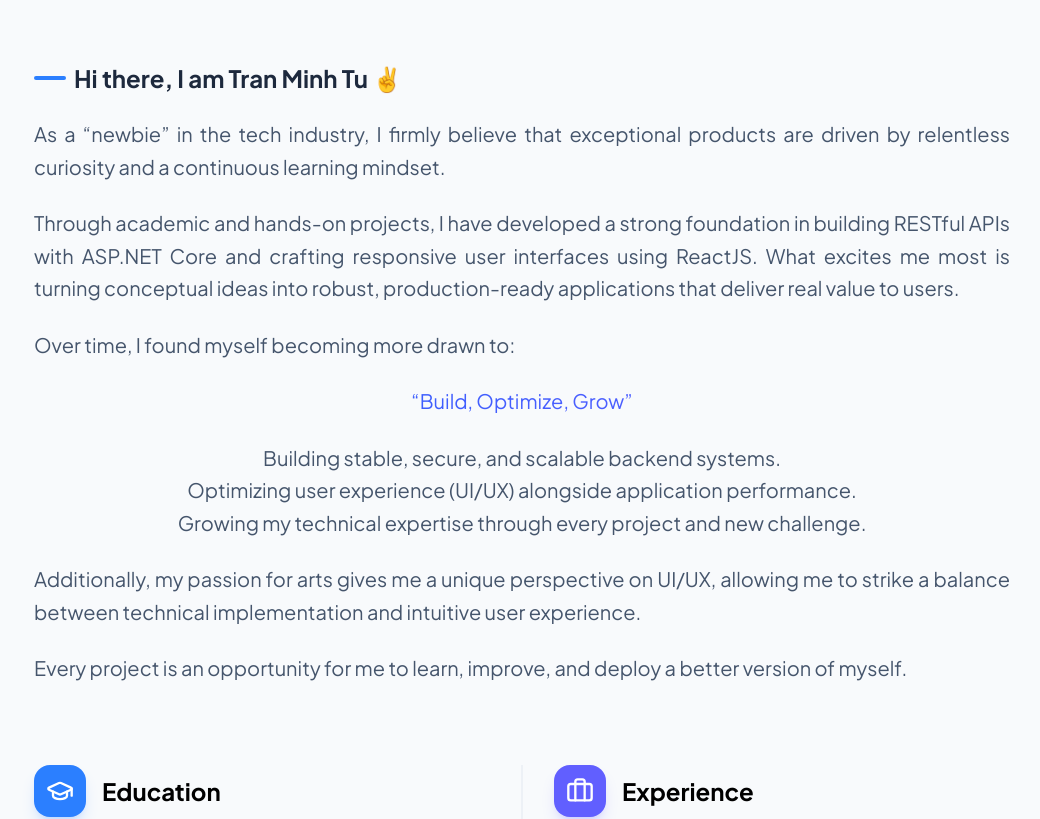
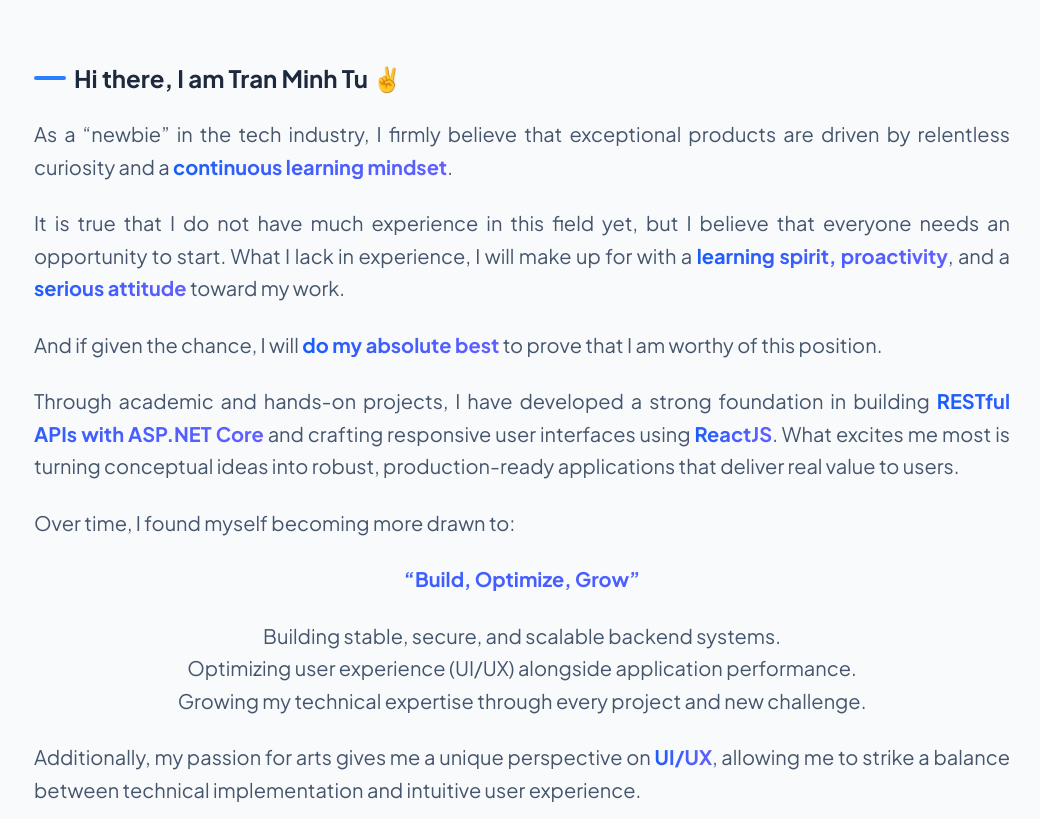
Before and after one commit to trantu0711/portfolio, a React (Vite) app in the folder portfolio/: page / in a window 1280 px wide. Shown: the part 944-1763 px from the top of the page, without its empty margins (118-1158 px from the left). Built offline with nearby package versions, Linux system fonts and the light colour scheme.

Commit message:
Highlight những từ khóa phần about làm nổi nật kỹ năng

```diff
--- a/portfolio/public/locales/en/translation.json
+++ b/portfolio/public/locales/en/translation.json
@@ -28,12 +28,14 @@
     "section_title": "About Me",
     "intro_title": "Hi there, I am Tran Minh Tu ✌️",
     "intro_description": [
-      "As a “newbie” in the tech industry, I firmly believe that exceptional products are driven by relentless curiosity and a continuous learning mindset.",
-      "Through academic and hands-on projects, I have developed a strong foundation in building RESTful APIs with ASP.NET Core and crafting responsive user interfaces using ReactJS. What excites me most is turning conceptual ideas into robust, production-ready applications that deliver real value to users.",
+      "As a “newbie” in the tech industry, I firmly believe that exceptional products are driven by relentless curiosity and a <span class='text-transparent bg-clip-text bg-gradient-to-r from-blue-600 to-indigo-500 font-bold'>continuous learning mindset</span>.",
+      "It is true that I do not have much experience in this field yet, but I believe that everyone needs an opportunity to start. What I lack in experience, I will make up for with a <span class='text-transparent bg-clip-text bg-gradient-to-r from-blue-600 to-indigo-500 font-bold'>learning spirit, proactivity</span>, and a <span class='text-transparent bg-clip-text bg-gradient-to-r from-blue-600 to-indigo-500 font-bold'>serious attitude</span> toward my work.",
+      "And if given the chance, I will <span class='text-transparent bg-clip-text bg-gradient-to-r from-blue-600 to-indigo-500 font-bold'>do my absolute best</span> to prove that I am worthy of this position.",
+      "Through academic and hands-on projects, I have developed a strong foundation in building <span class='text-transparent bg-clip-text bg-gradient-to-r from-blue-600 to-indigo-500 font-bold'>RESTful APIs with ASP.NET Core</span> and crafting responsive user interfaces using <span class='text-transparent bg-clip-text bg-gradient-to-r from-blue-600 to-indigo-500 font-bold'>ReactJS</span>. What excites me most is turning conceptual ideas into robust, production-ready applications that deliver real value to users.",
       "Over time, I found myself becoming more drawn to:",
       "“Build, Optimize, Grow”",
-      "Building stable, secure, and scalable backend systems.\nOptimizing user experience (UI/UX) alongside application performance.\nGrowing my technical expertise through every project and new challenge.",
-      "Additionally, my passion for arts gives me a unique perspective on UI/UX, allowing me to strike a balance between technical implementation and intuitive user experience.",
+      "Building stable, secure, and scalable backend systems.\n Optimizing user experience (UI/UX) alongside application performance.\n Growing my technical expertise through every project and new challenge.",
+      "Additionally, my passion for arts gives me a unique perspective on <span class='text-transparent bg-clip-text bg-gradient-to-r from-blue-600 to-indigo-500 font-bold'>UI/UX</span>, allowing me to strike a balance between technical implementation and intuitive user experience.",
       "Every project is an opportunity for me to learn, improve, and deploy a better version of myself."
     ],
     "education": {
@@ -55,7 +57,6 @@
         "Improved UX and optimized responsive design."
       ]
     },
-
     "interests": {
       "title": "Activities & Interests",
       "activities_label": "Activities",
--- a/portfolio/public/locales/vi/translation.json
+++ b/portfolio/public/locales/vi/translation.json
@@ -24,20 +24,20 @@
       "connect": "Kết nối:"
     }
   },
-
   "about": {
     "section_title": "Về Bản Thân",
     "intro_title": "Xin chào, mình là Trần Minh Tú ✌️",
     "intro_description": [
-      "Là một “newbie” trong ngành công nghệ nhưng mình luôn tin rằng những sản phẩm tốt được tạo nên từ sự tò mò và tinh thần học hỏi không ngừng.",
-      "Trong quá trình học tập và làm việc với các dự án thực tế, mình đã có cơ hội phát triển API RESTful bằng ASP.NET và xây dựng giao diện bằng ReactJS. Điều khiến mình hứng thú nhất là việc biến những ý tưởng thành sản phẩm có thể hoạt động ổn định và mang lại giá trị cho người dùng.",
+      "Là một “newbie” trong ngành công nghệ nhưng mình luôn tin rằng những sản phẩm tốt được tạo nên từ sự tò mò và <span class='text-transparent bg-clip-text bg-gradient-to-r from-blue-600 to-indigo-500 font-bold'>tinh thần học hỏi không ngừng</span>.",
+      "Đúng là hiện tại mình chưa có nhiều kinh nghiệm trong lĩnh vực này, nhưng mình tin rằng ai cũng cần một cơ hội để bắt đầu. Điều mình chưa có kinh nghiệm, mình sẽ bù đắp lại bằng <span class='text-transparent bg-clip-text bg-gradient-to-r from-blue-600 to-indigo-500 font-bold'>tinh thần học hỏi, sự chủ động</span> và <span class='text-transparent bg-clip-text bg-gradient-to-r from-blue-600 to-indigo-500 font-bold'>thái độ nghiêm túc</span> với công việc.",
+      "Và nếu được trao cơ hội, mình sẽ <span class='text-transparent bg-clip-text bg-gradient-to-r from-blue-600 to-indigo-500 font-bold'>cố gắng hết sức mình</span> để chứng minh rằng mình xứng đáng với vị trí này.",
+      "Trong quá trình học tập và làm việc với các dự án thực tế, mình đã có cơ hội phát triển <span class='text-transparent bg-clip-text bg-gradient-to-r from-blue-600 to-indigo-500 font-bold'>API RESTful bằng ASP.NET</span> và xây dựng giao diện bằng <span class='text-transparent bg-clip-text bg-gradient-to-r from-blue-600 to-indigo-500 font-bold'>ReactJS</span>. Điều khiến mình hứng thú nhất là việc biến những ý tưởng thành sản phẩm có thể hoạt động ổn định và mang lại giá trị cho người dùng.",
       "Dần dần, mình nhận ra bản thân bị thu hút nhiều hơn bởi:",
       "“Xây dựng, Tối ưu, Phát triển”",
       "Xây dựng các hệ thống backend ổn định. \n Tối ưu trải nghiệm và hiệu năng ứng dụng \n Phát triển bản thân mỗi ngày thông qua những thử thách mới.",
-      "Bên cạnh đó, niềm yêu thích hội họa giúp mình có thêm góc nhìn về UI/UX, từ đó cân bằng giữa tính kỹ thuật và trải nghiệm người dùng.",
+      "Bên cạnh đó, niềm yêu thích hội họa giúp mình có thêm góc nhìn về <span class='text-transparent bg-clip-text bg-gradient-to-r from-blue-600 to-indigo-500 font-bold'>UI/UX</span>, từ đó cân bằng giữa tính kỹ thuật và trải nghiệm người dùng.",
       "Mỗi dự án với mình là một cơ hội để học hỏi, cải thiện và tạo ra phiên bản tốt hơn của chính mình."
     ],
-
     "education": {
       "title": "Học Vấn",
       "school": "Đại học Công nghệ Sài Gòn (STU)",
@@ -96,13 +96,11 @@
       "success": "Gửi thành công!"
     }
   },
-
   "footer": {
     "cta": "Hãy cùng hợp tác!",
     "quote": "Một bông hoa đẹp cần ít thời gian để nở nhưng chỉ có thể khoe sắc ngắn ngủi rồi tàn phai. Nhưng trồng cây thì khác, có thể mất vài năm để có quả ngọt đầu tiên nhưng lại đều đặn kết trái hằng năm. Theo đuổi sự nghiệp cũng vậy, có những thành công như loài hoa kia sớm nở tối tàn, lại có vinh quang như vun trồng một cái cây - phải đánh đổi nhiều năm, dầm mưa dãi nắng, đổ bao công sức để bộ rễ vững vàng chôn sâu dưới lòng đất, cành lá vươn mình và kết thành trái ngọt.",
     "copy": "© {{year}} Minh Tú. Xây dựng bằng ReactJS & Tailwind CSS."
   },
-
   "skills": {
     "title": "Kỹ Năng Chuyên Môn",
     "subtitle": "Bộ công cụ mình sử dụng để xây dựng sản phẩm",
@@ -119,7 +117,6 @@
       "tools": "Công cụ & Khác"
     }
   },
-
   "projects": {
     "title": "Dự Án Nổi Bật",
     "subtitle": "Những sản phẩm thực tế mình đã xây dựng",
@@ -142,5 +139,4 @@
       }
     }
   }
-
 }
--- a/portfolio/src/components/About.jsx
+++ b/portfolio/src/components/About.jsx
@@ -27,35 +27,60 @@ const About = () => {
           <h3 className="text-2xl font-bold text-slate-800 dark:text-white mb-6 flex items-center gap-2 duration-300">
             <span className="w-8 h-1 bg-blue-500 rounded-full"></span>
             {t('about.intro_title')}
+          </h3>
+          {/* Thuộc tính dangerouslySetInnerHTML trong React dùng để render HTML trực tiếp. lưu ý khá nguy hiểm dễ bị tấ n công xss */}
+          <p
+            className="text-slate-600 dark:text-slate-300 leading-relaxed text-justify text-lg md:text-xl max-w-6xl"
+            dangerouslySetInnerHTML={{ __html: t('about.intro_description.0') }}
+          />
+          <br />
 
-          </h3>
-          <p className="text-slate-600 dark:text-slate-300 leading-relaxed text-justify text-lg md:text-xl max-w-6xl">
-            {t('about.intro_description.0')}
-          </p>
-          <br/>
-          <p className="text-slate-600 dark:text-slate-300 leading-relaxed text-justify text-lg md:text-xl max-w-6xl">
-            {t('about.intro_description.1')}
-          </p>
-          <br/>
-          <p className="text-slate-600 dark:text-slate-300 leading-relaxed text-justify text-lg md:text-xl max-w-6xl">
-            {t('about.intro_description.2')}
-          </p>
-          <br/>
-          <p className="text-transparent bg-clip-text bg-gradient-to-r from-blue-600 to-indigo-500 leading-relaxed text-center text-lg md:text-xl max-w-6xl">
-            {t('about.intro_description.3')}
-          </p>
-          <br/>
-          <p className="text-slate-600 dark:text-slate-300 leading-relaxed text-center text-lg md:text-xl max-w-6xl whitespace-pre-line">
-            {t('about.intro_description.4')}
-          </p>
-          <br/>
-          <p className="text-slate-600 dark:text-slate-300 leading-relaxed text-justify text-lg md:text-xl max-w-6xl">
+          <p
+            className="text-slate-600 dark:text-slate-300 leading-relaxed text-justify text-lg md:text-xl max-w-6xl"
+            dangerouslySetInnerHTML={{ __html: t('about.intro_description.1') }}
+          />
+          <br />
+
+          <p
+            className="text-slate-600 dark:text-slate-300 leading-relaxed text-justify text-lg md:text-xl max-w-6xl"
+            dangerouslySetInnerHTML={{ __html: t('about.intro_description.2') }}
+          />
+          <br />
+
+          <p
+            className="text-slate-600 dark:text-slate-300 leading-relaxed text-justify text-lg md:text-xl max-w-6xl"
+            dangerouslySetInnerHTML={{ __html: t('about.intro_description.3') }}
+          />
+          <br />
+
+          <p
+            className="text-slate-600 dark:text-slate-300 leading-relaxed text-justify text-lg md:text-xl max-w-6xl"
+            dangerouslySetInnerHTML={{ __html: t('about.intro_description.4') }}
+          />
+          <br />
+
+
+          <p className="text-transparent bg-clip-text bg-gradient-to-r from-blue-600 to-indigo-500 leading-relaxed text-center text-lg md:text-xl max-w-6xl font-bold">
             {t('about.intro_description.5')}
           </p>
-          <br/>
-          <p className="text-slate-600 dark:text-slate-300 leading-relaxed text-justify text-lg md:text-xl max-w-6xl">
-            {t('about.intro_description.6')}
-          </p>
+          <br />
+
+          <p
+            className="text-slate-600 dark:text-slate-300 leading-relaxed text-center text-lg md:text-xl max-w-6xl whitespace-pre-line"
+            dangerouslySetInnerHTML={{ __html: t('about.intro_description.6') }}
+          />
+          <br />
+
+          <p
+            className="text-slate-600 dark:text-slate-300 leading-relaxed text-justify text-lg md:text-xl max-w-6xl"
+            dangerouslySetInnerHTML={{ __html: t('about.intro_description.7') }}
+          />
+          <br />
+
+          <p
+            className="text-slate-600 dark:text-slate-300 leading-relaxed text-justify text-lg md:text-xl max-w-6xl"
+            dangerouslySetInnerHTML={{ __html: t('about.intro_description.8') }}
+          />
 
         </motion.div>
 
```
